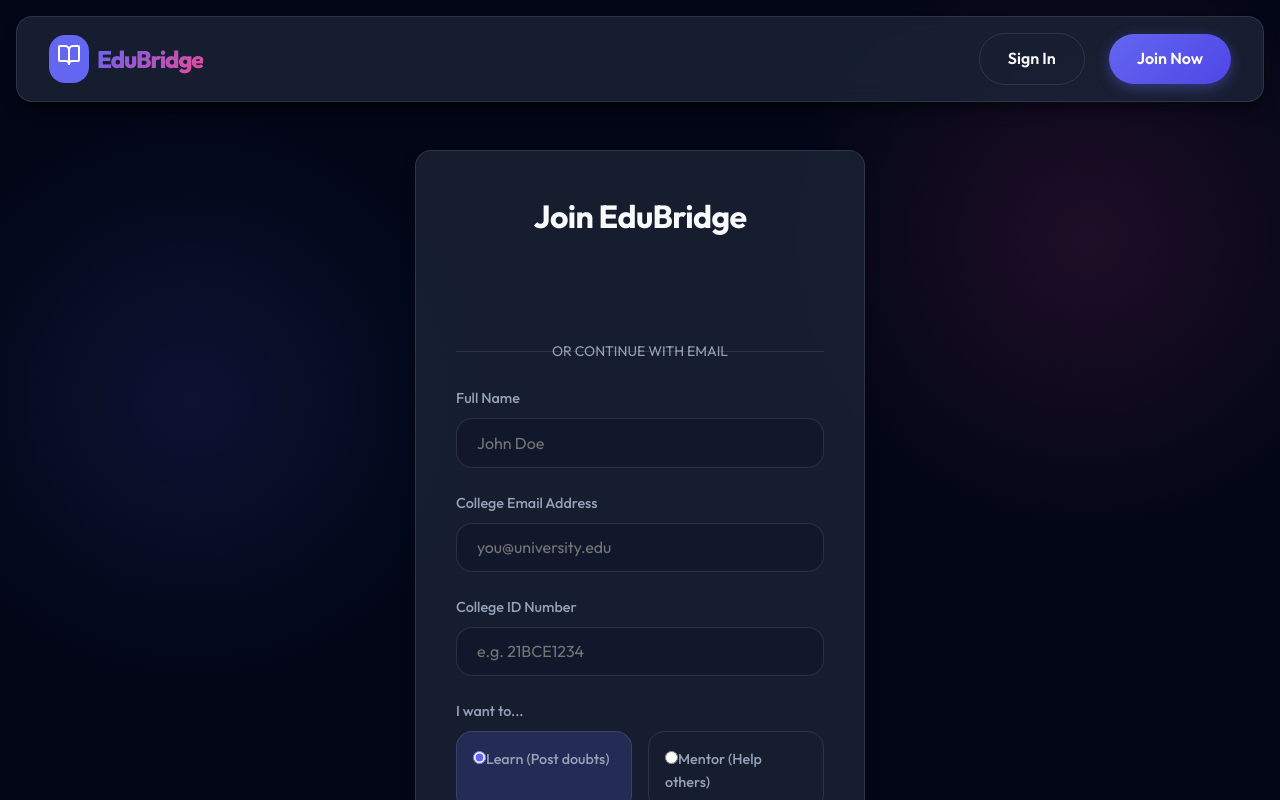
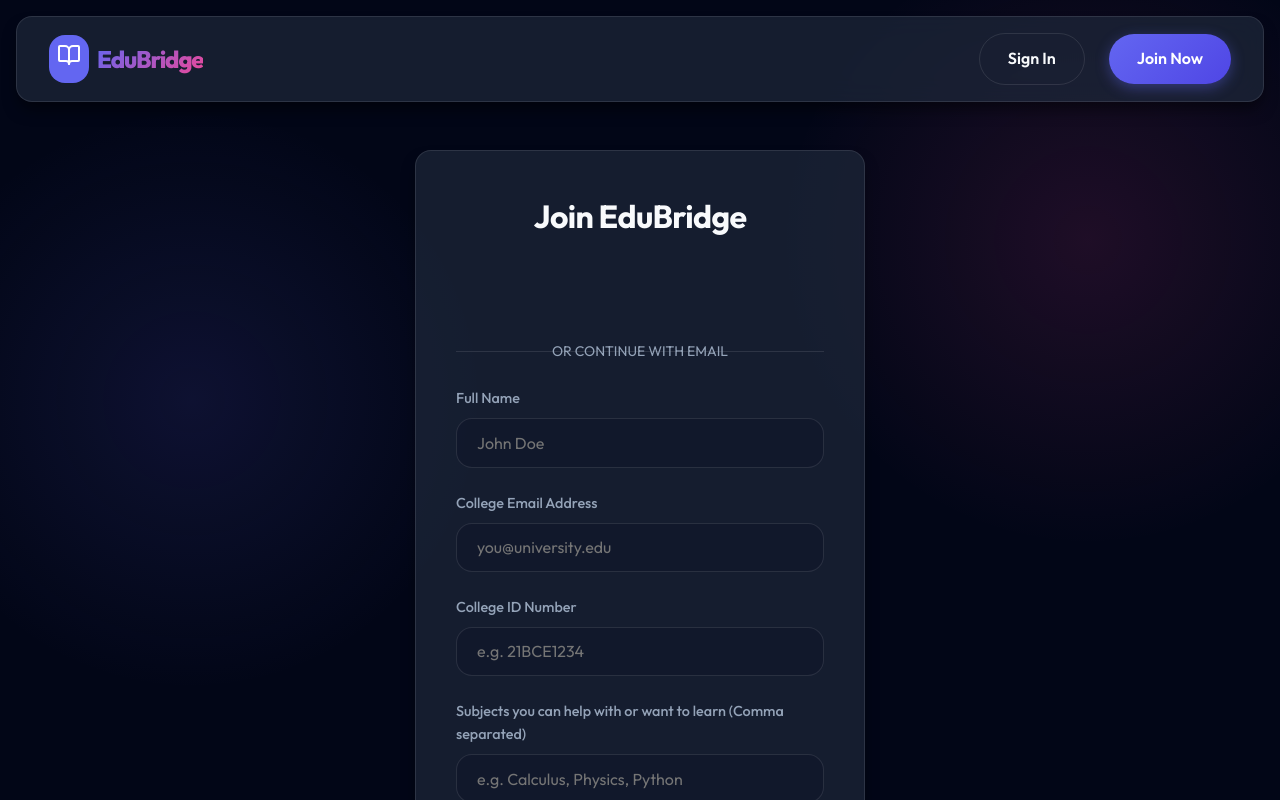
Before and after one commit to abhinav5959/EduBridge, a React (Vite) app: page /auth in a window 1280 px wide. Both pictures are taken after a click on the button "Register now.". Shown: the top 800 px of the page. Built offline with nearby package versions, Linux system fonts and the light colour scheme.

Commit message:
Remove mentor/learner choice, everyone can mentor

```diff
--- a/src/pages/Auth.tsx
+++ b/src/pages/Auth.tsx
@@ -13,7 +13,6 @@ const Auth: React.FC = () => {
     const [email, setEmail] = useState('');
     const [name, setName] = useState('');
     const [collegeId, setCollegeId] = useState('');
-    const [role, setRole] = useState<'learner' | 'mentor'>('learner');
     const [subjectInput, setSubjectInput] = useState('');
     const [googleProfilePic, setGoogleProfilePic] = useState<string | undefined>(undefined);
 
@@ -75,11 +74,11 @@ const Auth: React.FC = () => {
             register({
                 name,
                 email,
-                role,
+                role: 'user', // Default role since everyone is a mentor/learner now
                 subjects,
                 collegeId,
                 profilePic: googleProfilePic,
-                rating: role === 'mentor' ? 5.0 : undefined
+                rating: 5.0 // Default rating for everyone since they can all mentor
             });
             navigate('/dashboard');
         }
@@ -154,33 +153,8 @@ const Auth: React.FC = () => {
                     )}
 
                     {!isLogin && (
-                        <>
                         <div className="input-group">
-                                <label>I want to...</label>
-                                <div className="flex gap-4" style={{ marginTop: '0.5rem' }}>
-                                    <label className="flex items-center gap-2" style={{ cursor: 'pointer', flex: 1, padding: '1rem', border: '1px solid var(--border-color)', borderRadius: 'var(--radius-md)', background: role === 'learner' ? 'rgba(99, 102, 241, 0.2)' : 'transparent', transition: 'var(--transition-fast)' }}>
-                                        <input
-                                            type="radio"
-                                            checked={role === 'learner'}
-                                            onChange={() => setRole('learner')}
-                                            style={{ accentColor: 'var(--color-primary)' }}
-                                        />
-                                        Learn (Post doubts)
-                                    </label>
-                                    <label className="flex items-center gap-2" style={{ cursor: 'pointer', flex: 1, padding: '1rem', border: '1px solid var(--border-color)', borderRadius: 'var(--radius-md)', background: role === 'mentor' ? 'rgba(99, 102, 241, 0.2)' : 'transparent', transition: 'var(--transition-fast)' }}>
-                                        <input
-                                            type="radio"
-                                            checked={role === 'mentor'}
-                                            onChange={() => setRole('mentor')}
-                                            style={{ accentColor: 'var(--color-primary)' }}
-                                        />
-                                        Mentor (Help others)
-                                    </label>
-                                </div>
-                            </div>
-
-                            <div className="input-group">
-                                <label>Subjects (Comma separated)</label>
+                            <label>Subjects you can help with or want to learn (Comma separated)</label>
                             <input
                                 type="text"
                                 className="input-field"
@@ -189,7 +163,6 @@ const Auth: React.FC = () => {
                                 onChange={e => setSubjectInput(e.target.value)}
                             />
                         </div>
-                        </>
                     )}
 
                     <button type="submit" className="btn btn-primary" style={{ width: '100%', marginTop: '1rem', padding: '1rem' }}>
--- a/src/pages/Dashboard.tsx
+++ b/src/pages/Dashboard.tsx
@@ -113,7 +113,7 @@ const Dashboard: React.FC = () => {
 
                                     <p className="text-muted" style={{ marginBottom: '1.5rem' }}>{post.description}</p>
 
-                                    {post.type === 'doubt' && currentUser.role === 'mentor' && (
+                                    {post.type === 'doubt' && (
                                         <button
                                             onClick={() => handleOfferHelp(post.id)}
                                             className="btn btn-primary"
@@ -122,7 +122,7 @@ const Dashboard: React.FC = () => {
                                             Offer Help <ArrowRight size={16} />
                                         </button>
                                     )}
-                                    {post.type === 'offer' && currentUser.role === 'learner' && (
+                                    {post.type === 'offer' && (
                                         <button
                                             onClick={() => handleOfferHelp(post.id)} // for simplicity, learner requesting
                                             className="btn btn-secondary"
--- a/src/pages/Profile.tsx
+++ b/src/pages/Profile.tsx
@@ -26,8 +26,8 @@ const Profile: React.FC = () => {
                 <div>
                     <h1 style={{ fontSize: '2.5rem', marginBottom: '0.5rem' }}>{currentUser.name}</h1>
                     <div className="flex gap-4 items-center">
-                        <span className="badge badge-primary">{currentUser.role.toUpperCase()}</span>
-                        {currentUser.role === 'mentor' && currentUser.rating && (
+                        <span className="badge badge-primary">EduBridge Member</span>
+                        {currentUser.rating && (
                             <span className="flex items-center text-gradient" style={{ fontWeight: 600, gap: '4px' }}>
                                 <Star size={18} fill="currentColor" /> {currentUser.rating} Rating
                             </span>
--- a/src/types.ts
+++ b/src/types.ts
@@ -2,7 +2,7 @@ export interface User {
   id: string;
   name: string;
   email: string;
-  role: 'learner' | 'mentor';
+  role: 'user' | 'learner' | 'mentor';
   subjects: string[];
   rating?: number;
   profilePic?: string;
```
Lines whose indentation alone changed are shown as unchanged.
